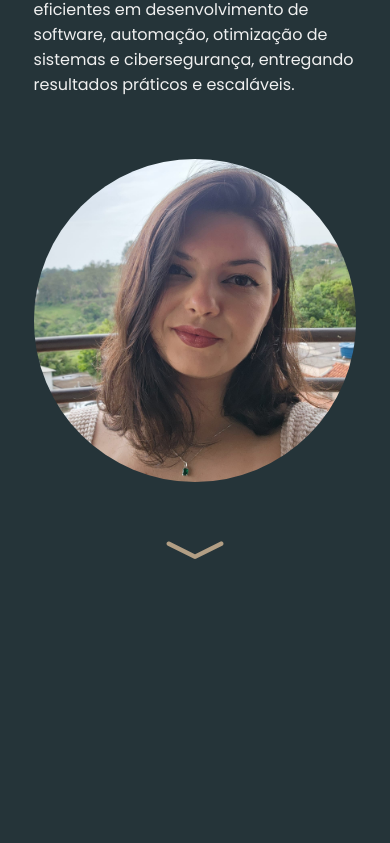
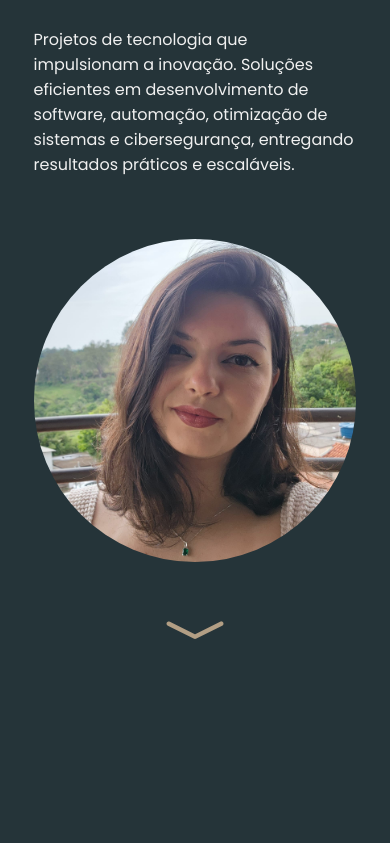
Before and after one commit to emilianac/portfolio, a website: page index.html in a window 390 px wide. Shown: the part 418-1261 px from the top of the page. Drawn offline with nearby package versions, Linux system fonts and the light colour scheme; a web font is replaced by a local one.

Commit message:
ghjuykiukljm,kj

```diff
--- a/css/style.css
+++ b/css/style.css
@@ -361,7 +361,7 @@ footer .line-footer img{
         gap: 20px;
     }
     section.topo-do-site{
-        padding: 220px 4%;
+        padding: 300px 4%;
         min-height: 50vh;
     }
 
```
